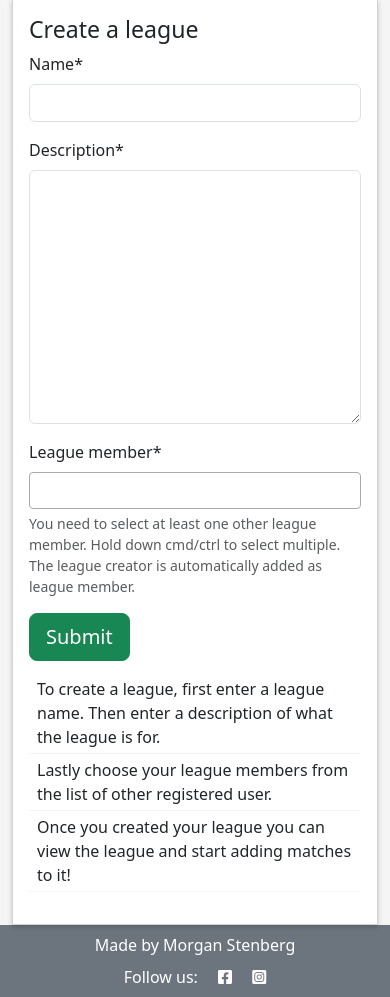
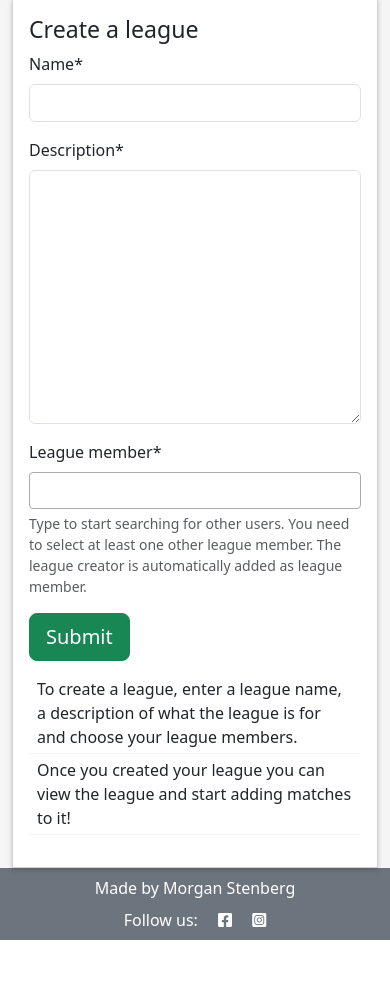
Before and after one commit to MorganStenberg/League-hub, a Django app: page /create-league/ in a window 390 px wide. Shown: the part 68-1065 px from the top of the page. After the commit the page ends 1008 px from the top, so only its background shows below. Run offline with Django 4.2, Linux system fonts and the light colour scheme; the visitor is signed in with stand-in values (Sample User, id 1); data comes from the database, SQL or seed files in the repository; some libraries are stand-ins or nearby versions.

Commit message:
handle responsivness for select2 field, update help text

```diff
--- a/league/forms.py
+++ b/league/forms.py
@@ -11,7 +11,7 @@ class CreateLeagueForm(forms.ModelForm):
 
     def __init__(self, *args, **kwargs):
         super(CreateLeagueForm, self).__init__(*args, **kwargs)
-        self.fields["league_member"].help_text = "You need to select at least one other league member. Hold down cmd/ctrl to select multiple. The league creator is automatically added as league member."
+        self.fields["league_member"].help_text = "Type to start searching for other users. You need to select at least one other league member. The league creator is automatically added as league member."
 
 
 class AddMatchesForm(forms.ModelForm):
--- a/league/templates/league/create_league.html
+++ b/league/templates/league/create_league.html
@@ -35,8 +35,7 @@
             </form>
             <div class="mt-3 text-start">
               <ul class="list-unstyled">
-                <li class="px-2 my-1 pb-1 rules-info">To create a league, first enter a league name. Then enter a description of what the league is for.</li>
-                <li class="px-2 my-1 pb-1 rules-info">Lastly choose your league members from the list of other registered user.</li>
+                <li class="px-2 my-1 pb-1 rules-info">To create a league, enter a league name, a description of what the league is for and choose your league members.</li>
                 <li class="px-2 my-1 pb-1 rules-info">Once you created your league you can view the league and start adding matches to it! </li>
             </ul>
             </div>
@@ -49,7 +48,9 @@
 {% block extras %}
 
 <script>
-$("#id_league_member").select2();
+$("#id_league_member").select2({
+  width: '100%'
+});
 
 </script>
 
--- a/static/css/style.css
+++ b/static/css/style.css
@@ -323,9 +323,6 @@ th{
 
 
 
-
-
-
 /* Custom media breakpoints */
 
 @media (max-width: 540px) {
```
